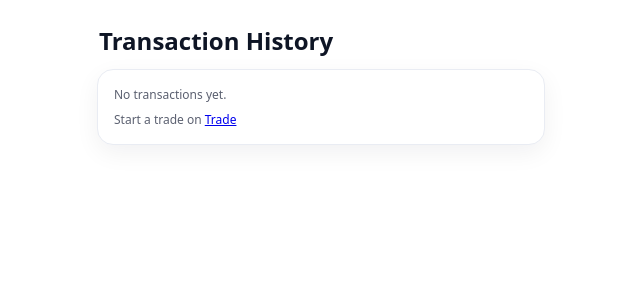
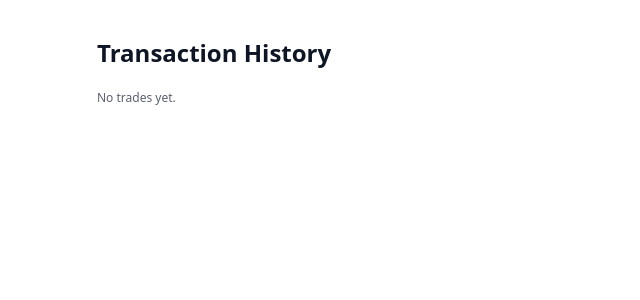
Before and after one commit to wimichub0-ai/Bnapx-User-interface-v.1, a Next.js app: page /history in a window 1280 px wide. Shown: the top 300 px of the page, without its empty margins (319-959 px from the left). Built offline with nearby package versions, Linux system fonts and the light colour scheme.

Commit message:
Update page.jsx

```diff
--- a/app/history/page.jsx
+++ b/app/history/page.jsx
@@ -1,74 +1,57 @@
 'use client';
 import { useEffect, useState } from 'react';
 import { supabase } from '@/lib/supabaseClient';
-import Link from 'next/link';
 
 export default function HistoryPage(){
   const [rows, setRows] = useState([]);
   const [loading, setLoading] = useState(true);
 
   useEffect(()=>{
-    (async ()=>{
-      const { data: { user } } = await supabase.auth.getUser();
+    async function load(){
+      setLoading(true);
+      const { data: auth } = await supabase.auth.getUser();
+      const user = auth?.user;
       if (!user) { setRows([]); setLoading(false); return; }
+
       const { data, error } = await supabase
         .from('trades')
         .select('*')
-        .order('created_at', { ascending: false });
+        .eq('user_id', user.id)
+        .order('created_at', { ascending:false });
 
       if (error) console.error(error);
       setRows(data || []);
       setLoading(false);
-    })();
-  }, []);
+    }
+    load();
+  },[]);
+
+  if (loading) return <main className="container"><p>Loading…</p></main>;
+  if (!rows.length) return <main className="container"><h2>Transaction History</h2><p className="small">No trades yet.</p></main>;
 
   return (
-    <main className="container" style={{ paddingBottom: 80 }}>
-      <h2 style={{ fontWeight: 800, margin: '8px 2px 12px' }}>Transaction History</h2>
-
-      {loading && <div className="small">Loading...</div>}
-      {!loading && rows.length === 0 && (
-        <div className="card-lite">
-          <div className="small">No transactions yet.</div>
-          <div className="small" style={{ marginTop: 8 }}>
-            Start a trade on <Link href="/trade">Trade</Link>
-          </div>
-        </div>
-      )}
-
-      <div style={{ display:'grid', gap: 10 }}>
-        {rows.map(r => (
-          <div key={r.id} className="card-lite" style={{display:'grid', gap:6}}>
-            <div style={{display:'flex', justifyContent:'space-between'}}>
-              <b>{r.type.toUpperCase()} • {r.asset}</b>
-              <StatusBadge status={r.status} />
+    <main className="container">
+      <h2 style={{fontWeight:800, margin:'8px 2px 12px'}}>Transaction History</h2>
+      <div className="card-lite" style={{padding:0}}>
+        {rows.map((r)=>(
+          <div key={r.id} style={{padding:'12px 16px', borderBottom:'1px solid #E7EAF3'}}>
+            <div style={{display:'flex', justifyContent:'space-between', fontWeight:700}}>
+              <span>{r.type.toUpperCase()} • {r.asset} ({r.network_code})</span>
+              <span style={{textTransform:'capitalize',
+                color: r.status==='pending' ? '#b45309' :
+                       r.status==='paid' ? '#0ea5e9' :
+                       r.status==='completed' ? '#16a34a' : '#dc2626'
+              }}>{r.status}</span>
             </div>
-            <div className="small">Network: {r.network_code}</div>
-            <div className="small">Amount: ${Number(r.usd_amount||0).toLocaleString()}  •  {new Intl.NumberFormat('en-NG', { style:'currency', currency:'NGN' }).format(r.ngn_amount||0)}</div>
-            {r.to_address && <div className="small" style={{wordBreak:'break-all'}}>To: {r.to_address}</div>}
-            <div className="small" style={{opacity:.7}}>Ref: {r.tx_ref}</div>
-            <div className="small" style={{opacity:.7}}>{new Date(r.created_at).toLocaleString()}</div>
+            <div className="small" style={{marginTop:4}}>
+              ${Number(r.usd_amount||0).toLocaleString()} ≈ {new Intl.NumberFormat('en-NG',{style:'currency',currency:'NGN'}).format(r.ngn_amount||0)}
+            </div>
+            {r.to_address && <div className="small" style={{marginTop:4}}>Address: {r.to_address}</div>}
+            {r.tx_ref && <div className="small" style={{marginTop:4}}>Ref: {r.tx_ref}</div>}
+            <div className="small" style={{marginTop:4}}>{new Date(r.created_at).toLocaleString()}</div>
           </div>
         ))}
       </div>
     </main>
   );
 }
-
-function StatusBadge({ status }){
-  const map = {
-    pending:   { bg:'#fff7ed', color:'#c2410c', text:'Pending' },
-    paid:      { bg:'#eef2ff', color:'#3730a3', text:'Paid' },
-    completed: { bg:'#ecfdf5', color:'#065f46', text:'Completed' },
-    failed:    { bg:'#fef2f2', color:'#991b1b', text:'Failed' },
-  };
-  const s = map[status] || map.pending;
-  return (
-    <span style={{
-      background:s.bg, color:s.color, padding:'4px 10px',
-      borderRadius:999, fontSize:12, fontWeight:700
-    }}>
-      {s.text}
-    </span>
-  );
-}
```
